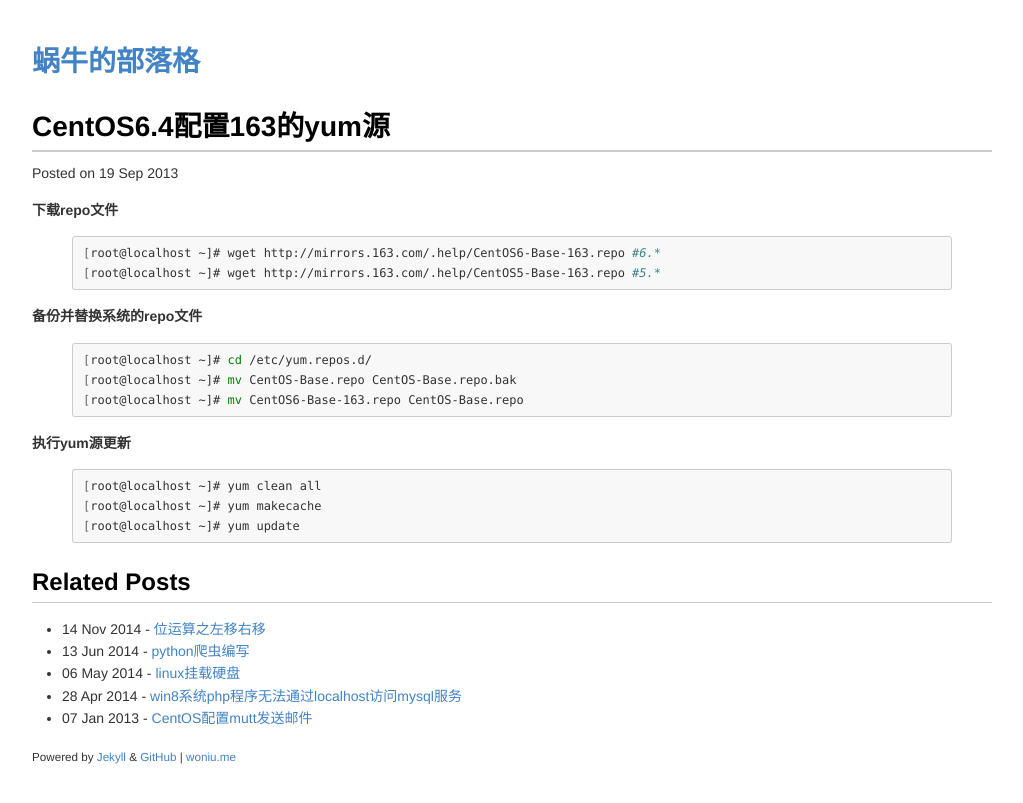
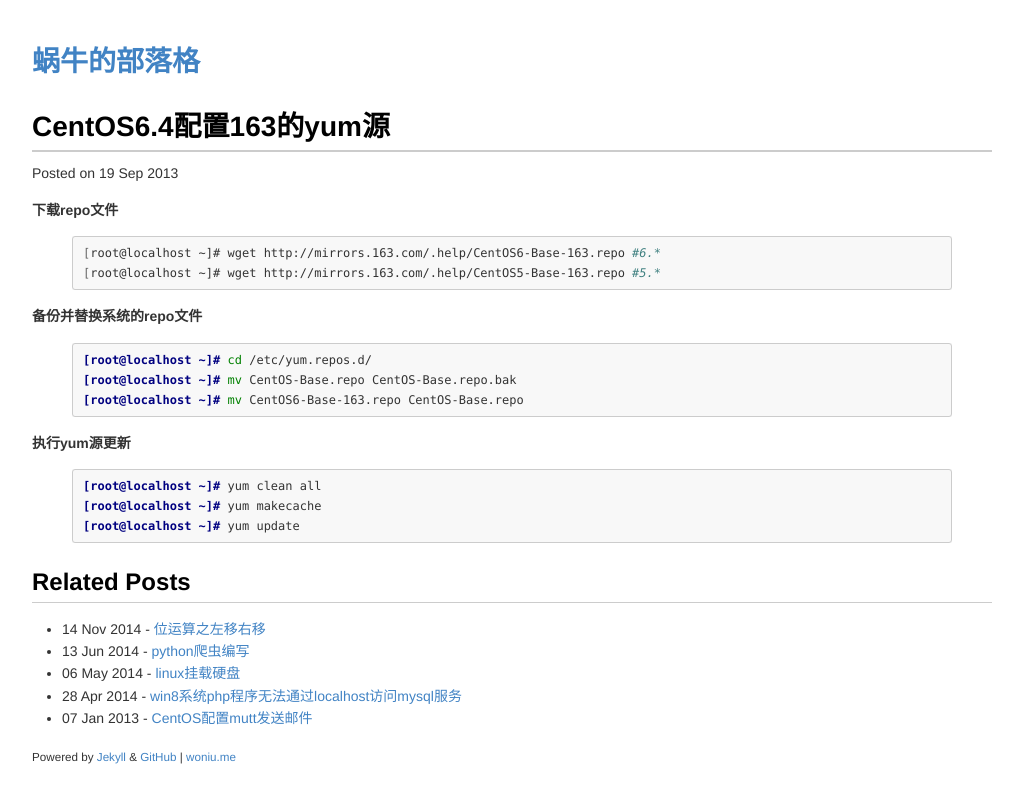
Before and after one commit to peng2089/dp.github.io, a Jekyll site: the page built from _posts/2013-09-19-CentOS6.4配置163的yum源.md, in a window 1280 px wide. Shown: the top 803 px of the page, without its empty margins (128-1151 px from the left). Built offline with Jekyll 4.4.1, drawn with Linux system fonts in a browser that asks for light colours.

Commit message:
change file

```diff
--- a/_posts/2013-09-19-CentOS6.4配置163的yum源.md
+++ b/_posts/2013-09-19-CentOS6.4配置163的yum源.md
@@ -12,14 +12,14 @@ tags: [ yum,CentOS,Linux ]
 {% endhighlight %}
 
 **备份并替换系统的repo文件**
-{% highlight shell  %}
+{% highlight console  %}
 [root@localhost ~]# cd /etc/yum.repos.d/
 [root@localhost ~]# mv CentOS-Base.repo CentOS-Base.repo.bak
 [root@localhost ~]# mv CentOS6-Base-163.repo CentOS-Base.repo
 {% endhighlight %}
 
 **执行yum源更新**
-{% highlight shell  %}
+{% highlight console  %}
 [root@localhost ~]# yum clean all
 [root@localhost ~]# yum makecache
 [root@localhost ~]# yum update
```
